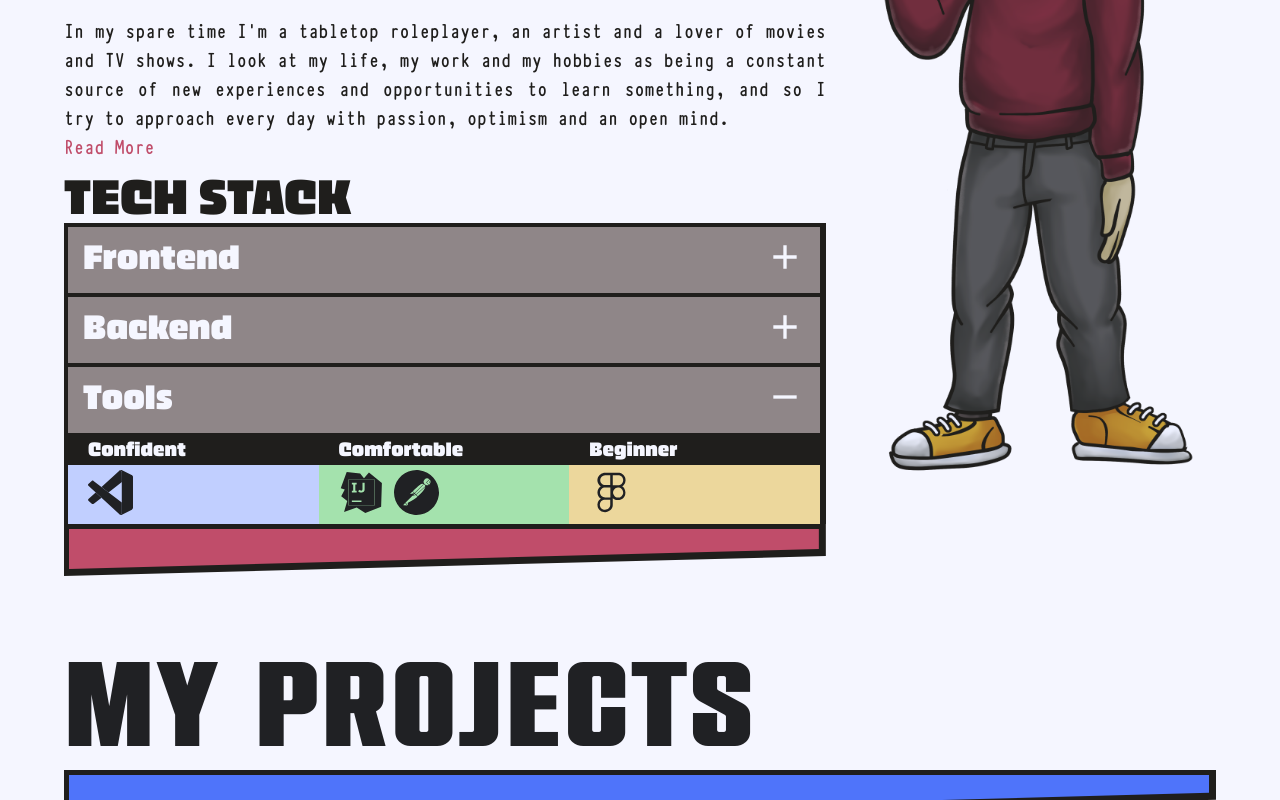
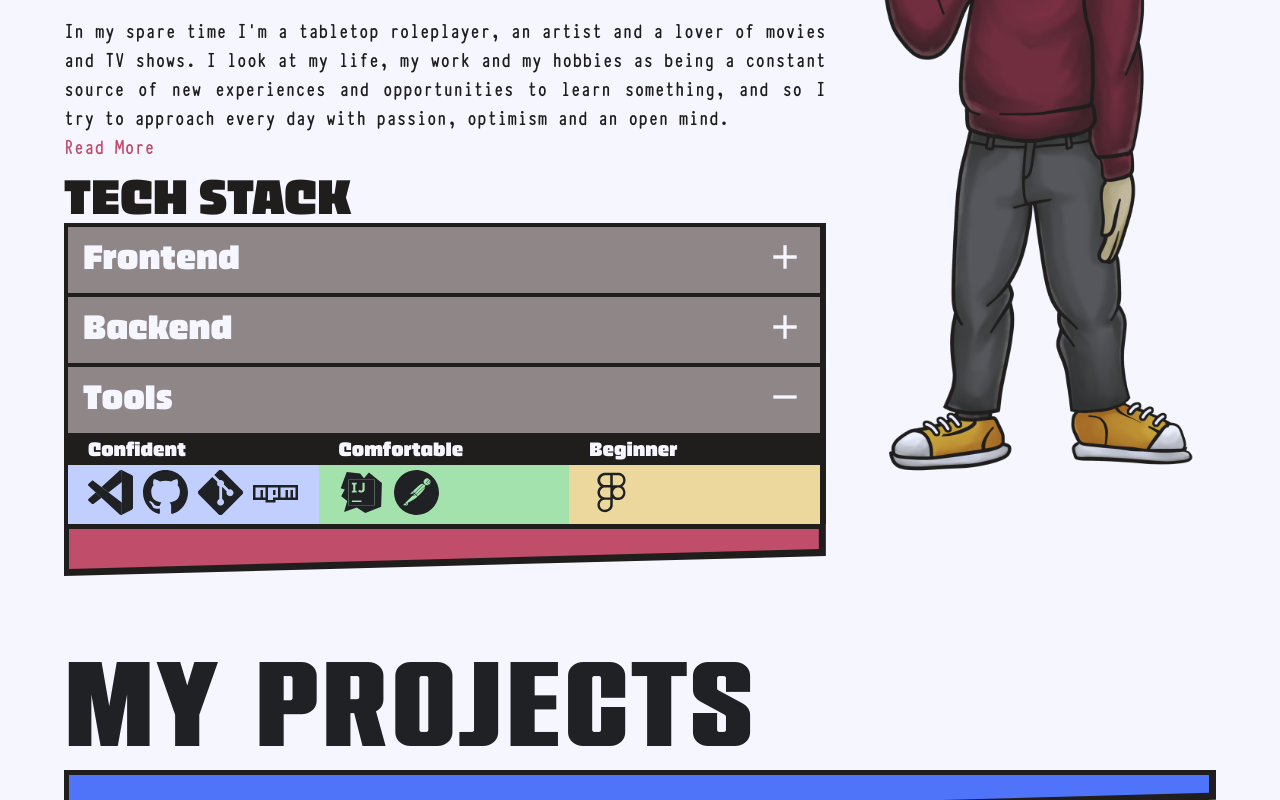
Before and after one commit to Charlcharlo/portfolio, a React (Vite) app: page / in a window 1280 px wide. Both pictures are taken after a click on the button "Tools". Built offline with nearby package versions, Linux system fonts and the light colour scheme.

Commit message:
Update skills

```diff
--- a/src/components/Icons/routers/Languages.jsx
+++ b/src/components/Icons/routers/Languages.jsx
@@ -1,3 +1,5 @@
+import GitHub from "../GitHub";
+
 export default function Languages({ name }) {
   switch (name) {
     case "react":
@@ -250,6 +252,39 @@ export default function Languages({ name }) {
         </svg>
       );
 
+    case "npm":
+      return (
+        <svg
+          xmlns="http://www.w3.org/2000/svg"
+          width="576"
+          height="512"
+          viewBox="0 0 576 512"
+        >
+          <path
+            fill="currentColor"
+            d="M288 288h-32v-64h32v64zm288-128v192H288v32H160v-32H0V160h576zm-416 32H32v128h64v-96h32v96h32V192zm160 0H192v160h64v-32h64V192zm224 0H352v128h64v-96h32v96h32v-96h32v96h32V192z"
+          />
+        </svg>
+      );
+
+    case "github":
+      return <GitHub />;
+
+    case "git":
+      return (
+        <svg
+          xmlns="http://www.w3.org/2000/svg"
+          width="16"
+          height="16"
+          viewBox="0 0 16 16"
+        >
+          <path
+            fill="currentColor"
+            d="M15.698 7.287L8.712.302a1.03 1.03 0 0 0-1.457 0l-1.45 1.45l1.84 1.84a1.223 1.223 0 0 1 1.55 1.56l1.773 1.774a1.224 1.224 0 0 1 1.267 2.025a1.226 1.226 0 0 1-2.002-1.334L8.58 5.963v4.353a1.226 1.226 0 1 1-1.008-.036V5.887a1.226 1.226 0 0 1-.666-1.608L5.093 2.465l-4.79 4.79a1.03 1.03 0 0 0 0 1.457l6.986 6.986a1.03 1.03 0 0 0 1.457 0l6.953-6.953a1.031 1.031 0 0 0 0-1.457"
+          />
+        </svg>
+      );
+
     default:
       return;
   }
--- a/src/data/stack.js
+++ b/src/data/stack.js
@@ -80,6 +80,18 @@ export const techStack = [
         description: "",
         icon: "vscode",
       },
+      {
+        name: "GitHub",
+        icon: "github",
+      },
+      {
+        name: "Git",
+        icon: "git",
+      },
+      {
+        name: "Node Package Manager",
+        icon: "npm",
+      },
     ],
     comfortable: [
       {
```
